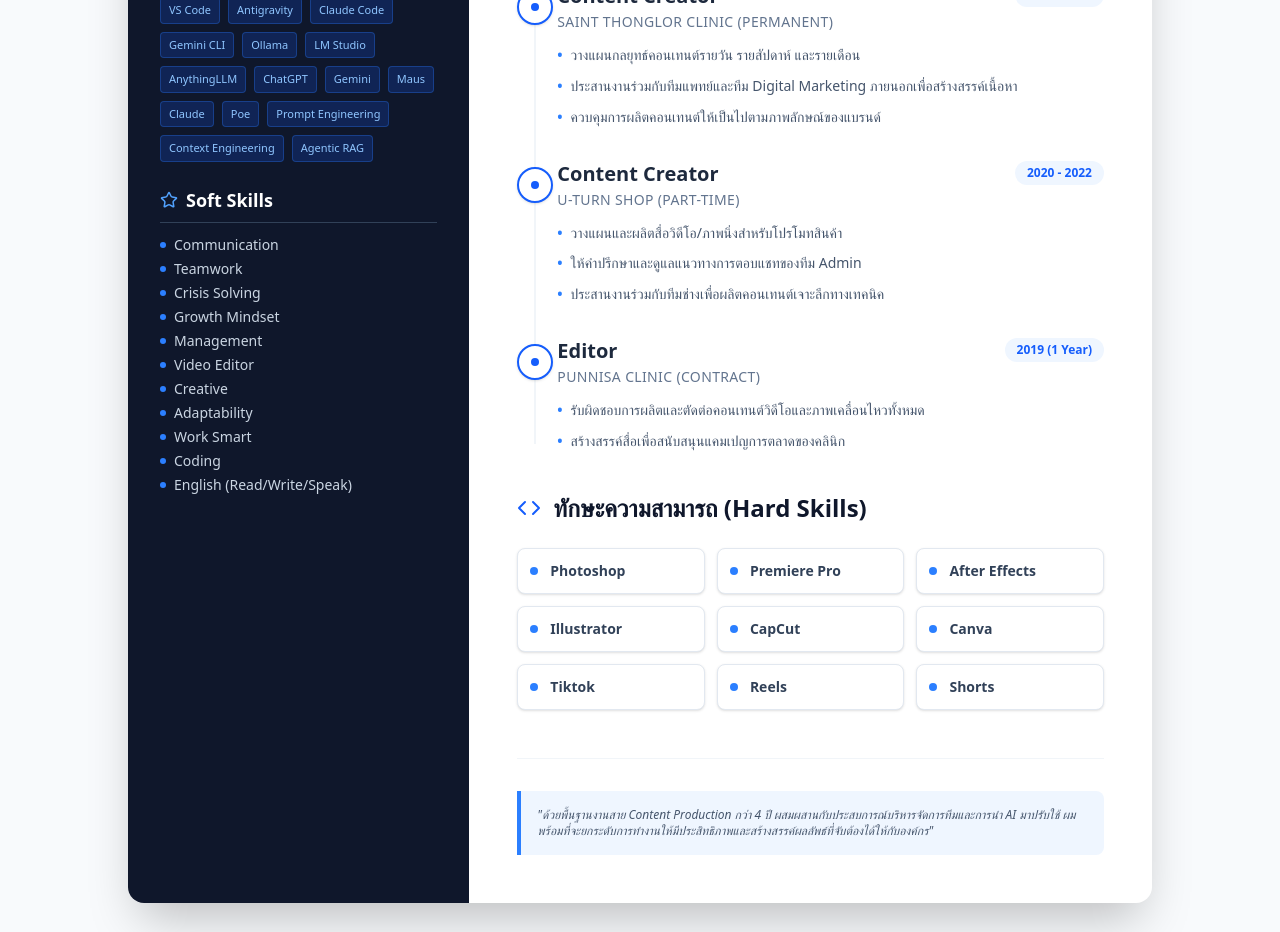
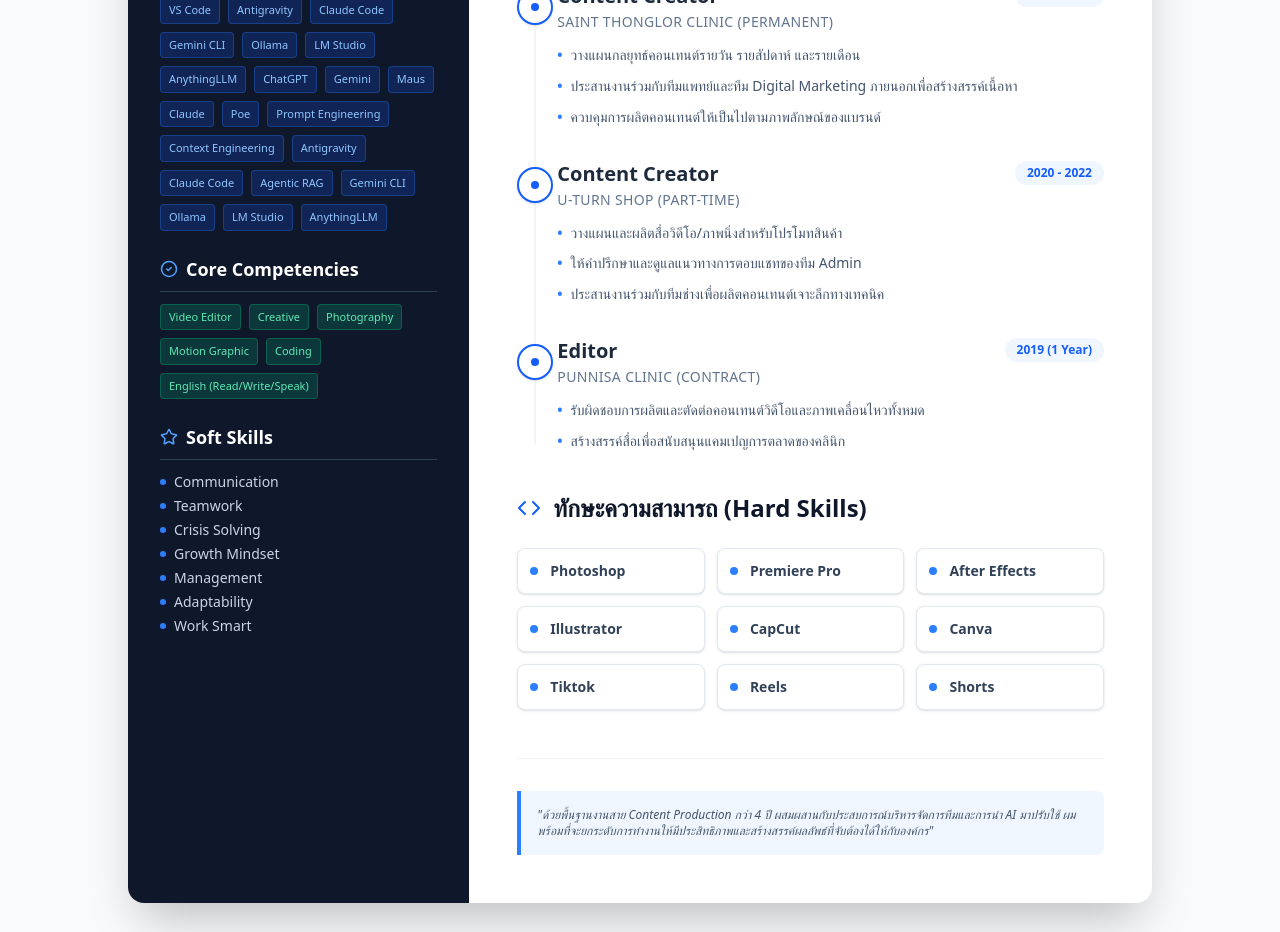
Before and after one commit to Freshair129/resume, a React (Vite) app: page /resume in a window 1280 px wide. Shown: the part 820-1752 px from the top of the page. Built offline with nearby package versions, Linux system fonts and the light colour scheme.

Commit message:
Refactor: separated Core/Functional Skills from Soft Skills in resume

```diff
--- a/src/App.jsx
+++ b/src/App.jsx
@@ -302,7 +302,7 @@ const MainPortfolio = () => {
                         <h3 className="text-xl font-bold">Core Skills</h3>
                       </div>
                       <div className="flex flex-wrap gap-2">
-                        {["Communication", "Teamwork", "Crisis Solving", "Growth Mindset", "Management", "Video Editor", "Creative", "Adaptability", "Work Smart", "Coding", "Photography", "English (Read/Write/Speak)"].map(s => (
+                        {["Video Editor", "Creative", "Photography", "Motion Graphic", "Coding", "English (Read/Write/Speak)", "Communication", "Teamwork", "Crisis Solving", "Growth Mindset", "Management", "Adaptability", "Work Smart"].map(s => (
                           <span key={s} className="px-3 py-1 bg-blue-50 text-blue-700 rounded-full text-xs font-bold border border-blue-100">{s}</span>
                         ))}
                       </div>
--- a/src/Resume.jsx
+++ b/src/Resume.jsx
@@ -74,9 +74,11 @@ const Resume = () => {
     const aiSkills = [
         "VS Code", "Antigravity", "Claude Code", "Gemini CLI", "Ollama", "LM Studio", "AnythingLLM",
         "ChatGPT", "Gemini", "Maus", "Claude", "Poe",
-        "Prompt Engineering", "Context Engineering", "Agentic RAG"
+        "Prompt Engineering", "Context Engineering", "Antigravity", "Claude Code",
+        "Agentic RAG", "Gemini CLI", "Ollama", "LM Studio", "AnythingLLM"
     ];
-    const softSkills = ["Communication", "Teamwork", "Crisis Solving", "Growth Mindset", "Management", "Video Editor", "Creative", "Adaptability", "Work Smart", "Coding", "English (Read/Write/Speak)"];
+    const coreCompetencies = ["Video Editor", "Creative", "Photography", "Motion Graphic", "Coding", "English (Read/Write/Speak)"];
+    const softSkills = ["Communication", "Teamwork", "Crisis Solving", "Growth Mindset", "Management", "Adaptability", "Work Smart"];
 
     return (
         <div className="min-h-screen bg-slate-50 py-10 px-4 sm:px-6 lg:px-8 font-sans text-slate-800">
@@ -149,6 +151,19 @@ const Resume = () => {
                             <div className="flex flex-wrap gap-2">
                                 {aiSkills.map(skill => (
                                     <span key={skill} className="bg-blue-600/20 text-blue-300 px-2 py-1 rounded text-[11px] border border-blue-500/30">
+                                        {skill}
+                                    </span>
+                                ))}
+                            </div>
+                        </section>
+
+                        <section>
+                            <h2 className="text-lg font-semibold border-b border-slate-700 pb-2 mb-3 flex items-center gap-2">
+                                <CheckCircle2 size={18} className="text-blue-400" /> Core Competencies
+                            </h2>
+                            <div className="flex flex-wrap gap-2">
+                                {coreCompetencies.map(skill => (
+                                    <span key={skill} className="bg-emerald-500/20 text-emerald-300 px-2 py-1 rounded text-[11px] border border-emerald-500/30">
                                         {skill}
                                     </span>
                                 ))}
```
